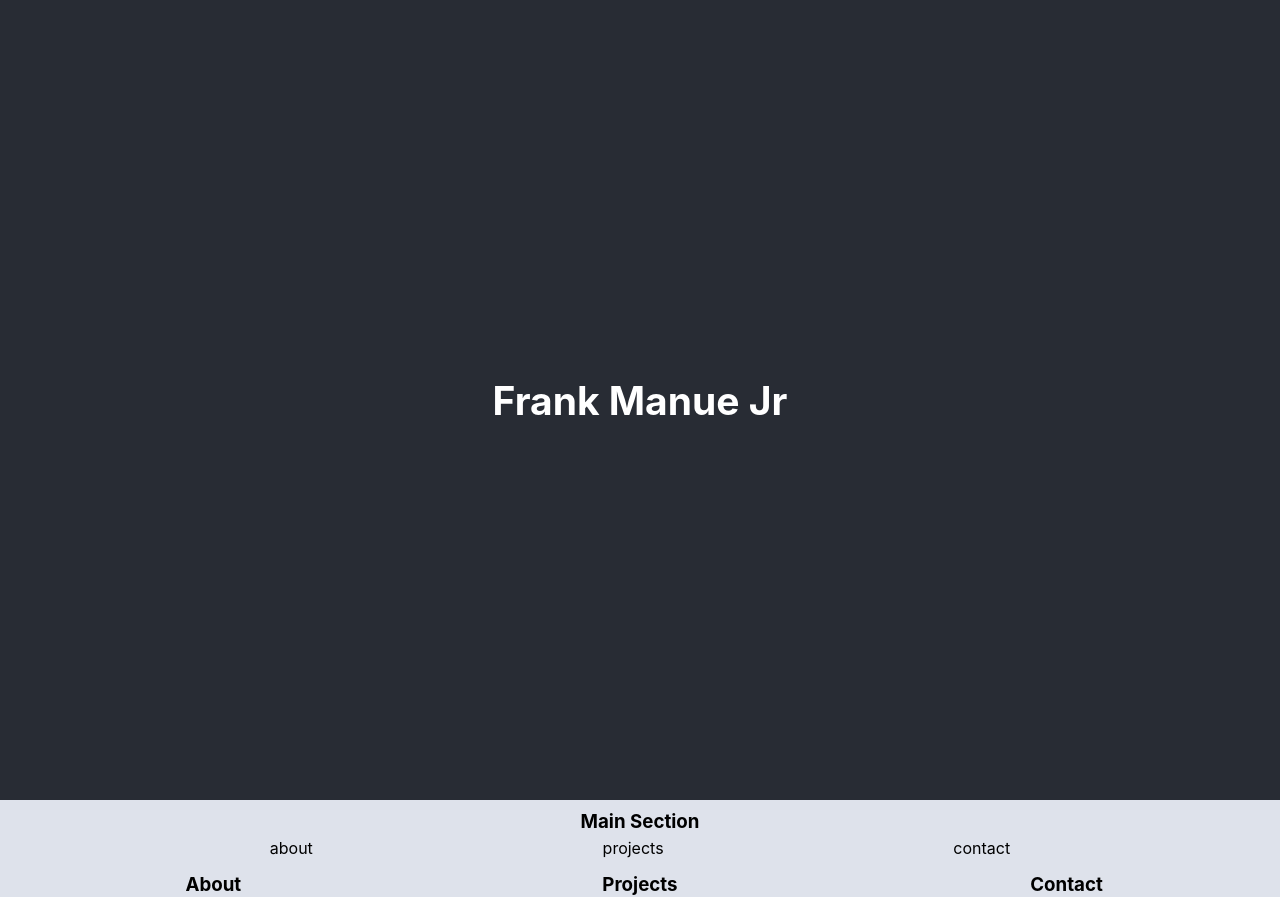
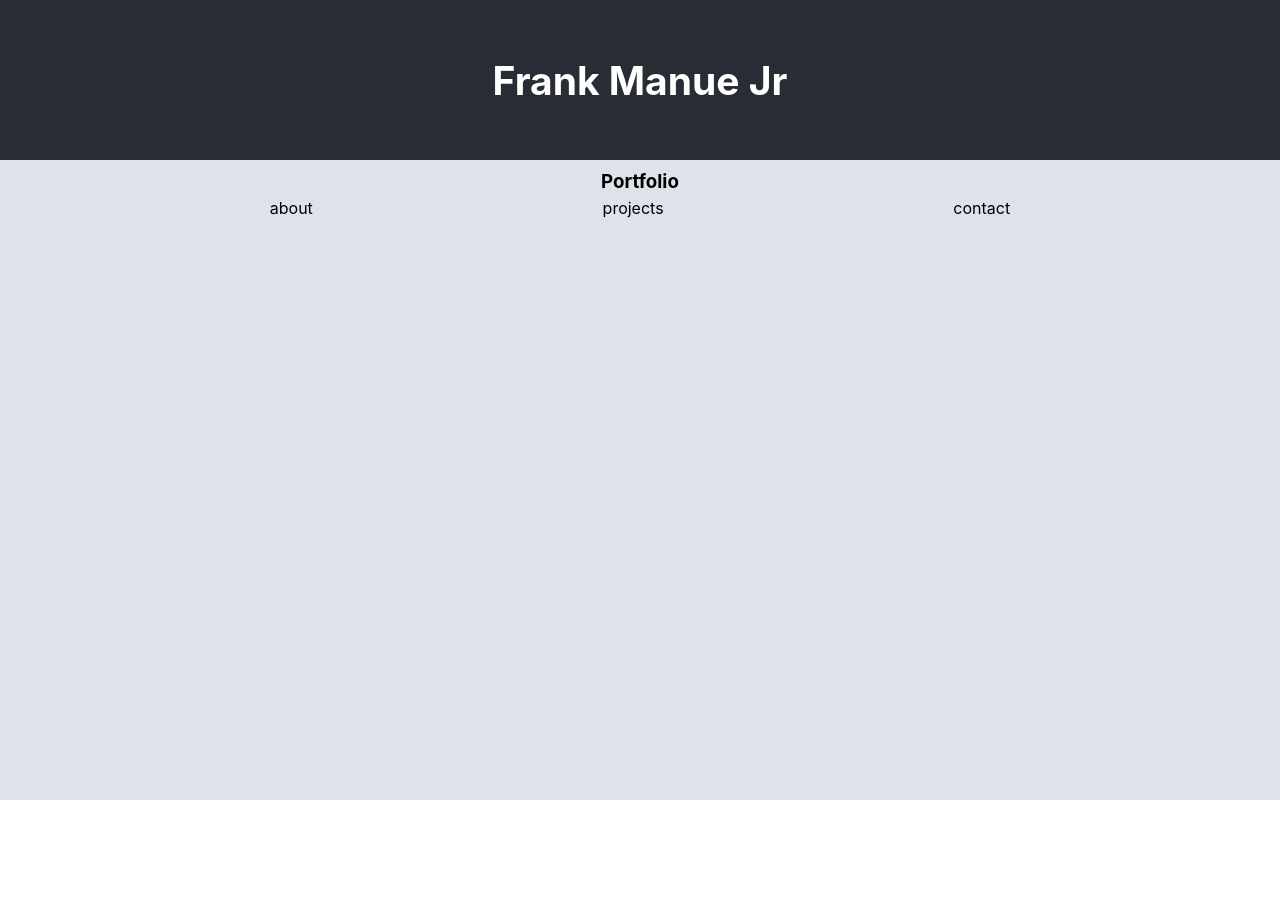
Before and after one commit to L0N/porforlio, a React (Create React App) app: page / in a window 1280 px wide. Shown: the top 897 px of the page. After the commit the page ends 800 px from the top, so only its background shows below. Built offline with nearby package versions, Linux system fonts and the light colour scheme.

Commit message:
Added props and states

```diff
--- a/src/App.css
+++ b/src/App.css
@@ -21,7 +21,7 @@
 
 .App-header {
   background-color: #282c34;
-  min-height: 100vh;
+  min-height: 20vh;
   display: flex;
   flex-direction: column;
   align-items: center;
@@ -32,17 +32,17 @@
 
 .main-section {
   background-color: #dee2eb;
-  min-height: 100vh;
+  min-height: 80vh;
 }
 .nav-title {
   display: flex;
   justify-content: space-evenly;
 }
 
-.three-col {
+/* .three-col {
   float: left;
   width: 33.33%;
-}
+} */
 
 /* Clear floats after the columns */
 .row:after {
--- a/src/App.js
+++ b/src/App.js
@@ -7,7 +7,47 @@ import { Contact } from './components/contact'
 class App extends Component {
 
   state = {
-    mainSectionHeading: "This is the main section heading"
+    mainSectionHeading: "Portfolio",
+    mainSubSectionHeading: "Frank Manue Jr",
+    showAbout: false,
+    showProjects: false,
+    showContacts: false
+  }
+
+  handleClickAbout = () => {
+    this.setState((prevState) => {
+      const aboutToggle = !prevState.showAbout;
+      console.log("Click About")
+      return {
+        showAbout: aboutToggle,
+        showProjects: false,
+        showContacts: false
+      }
+    })
+
+    this.handleClickProjects = () => {
+      this.setState((prevState => {
+        const projectsToggle = !prevState.showProjects;
+        console.log("Click Projects")
+        return {
+          showProjects: projectsToggle,
+          showAbout: false,
+          showContacts: false
+          }
+      }))
+    }
+
+    this.handleClickContact = () => {
+      this.setState((prevState => {
+        const contactToggle = !prevState.showContacts;
+        console.log("Click Contacts")
+        return {
+          showContacts: contactToggle,
+          showAbout: false,
+          showProjects: false
+        }
+      }))
+    }
   }
 
   render() {
@@ -15,20 +55,45 @@ class App extends Component {
     return (
       <div className="App">
         <header className="App-header">
-          <h2 class="portfolio-title">Frank Manue Jr</h2>
+          <h2 className="portfolio-title">Frank Manue Jr</h2>
         </header>
         <main className="main-section">
-          <h3>Main Section</h3>
+          <h3>Portfolio</h3>
           <nav>
             <ul className="nav-title">
-              <li>about</li>
-              <li>projects</li>
-              <li>contact</li>
+              <li onClick={this.handleClickAbout}>about</li>
+              <li onClick={this.handleClickProjects}>projects</li>
+              <li onClick={this.handleClickContact}>contact</li>
             </ul>
           </nav>
-          < About />
-          < Projects />
-          < Contact />
+
+          <div>
+            {
+              (this.state.showAbout)
+              ?
+              < About />
+              :
+              ""
+            }
+          </div>
+          <div>
+            {
+              (this.state.showContacts)
+              ?
+              < Contact />
+              :
+              ""
+            }
+          </div>
+          <div>
+            {
+              (this.state.showProjects)
+              ?
+              < Projects />
+              :
+              ""
+            }
+          </div>
         </main>
       </div>
     );
```
